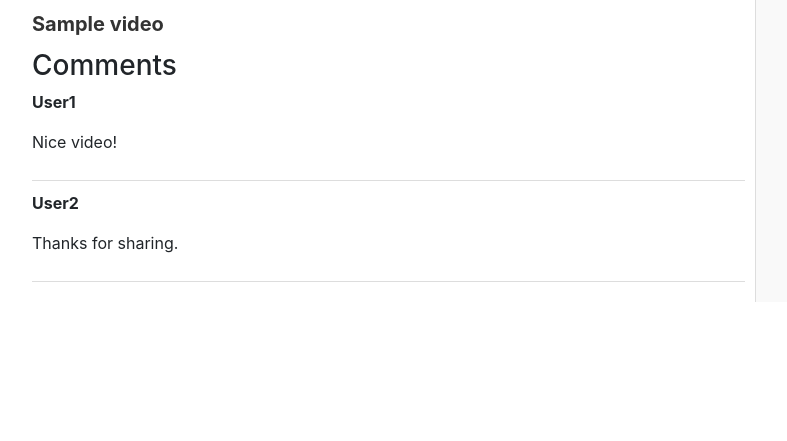
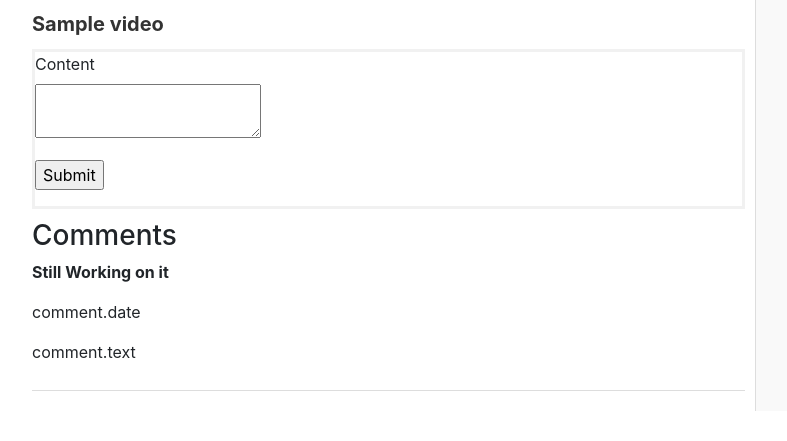
Before and after one commit to Vacata12/YoutubeClone, a Python web app: template website/templates/video.html in a window 1280 px wide. Shown: the part 395-836 px from the top of the page, without its empty margins (63-850 px from the left). Before the commit the page ends 697 px from the top, so only its background shows below. Run offline with Jinja, Linux system fonts and the light colour scheme; the template is opened without the code that fills it: most values are stand-ins (such as "Sample title", 1, 10 or a date in 2020); form fields are guessed from the names that the template uses; some libraries are stand-ins or nearby versions.

Commit message:
working on comment

```diff
--- a/website/templates/video.html
+++ b/website/templates/video.html
@@ -13,17 +13,27 @@
         </div>
         <div class="video-title">{{ video.title }}</div>
 
-        <!-- Comments Section -->
+
+        <form method="POST">
+            {{form.hidden_tag()}}
+            <p>
+                {{ form.content.label }}
+                <br>
+                {{form.content(size=1024)}}
+            </p>
+            <p>
+                {{form.submit}}
+            </p>
+        </form>
         <div class="comments-section">
             <h3>Comments</h3>
-            <div class="comment">
-                <p><strong>User1</strong></p>
-                <p>Nice video!</p>
-            </div>
-            <div class="comment">
-                <p><strong>User2</strong></p>
-                <p>Thanks for sharing.</p>
-            </div>
+            {% for comment in video.comments %}
+                <div class="comment">
+                    <p><strong>{{"Still Working on it"}}</strong></p>
+                    <p>comment.date</p>
+                    <p>comment.text</p>
+                </div>
+            {% endfor %}
         </div>
     </div>
 
```
Also changed, not shown: website/auth.py (+12 -2 lines), website/forms.py (added, +7 -0 lines).
